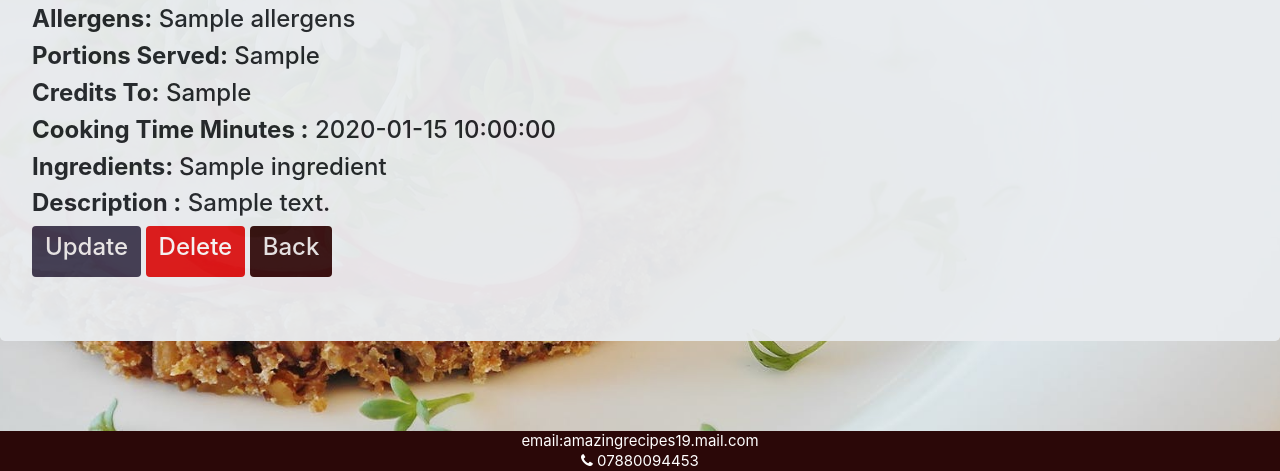
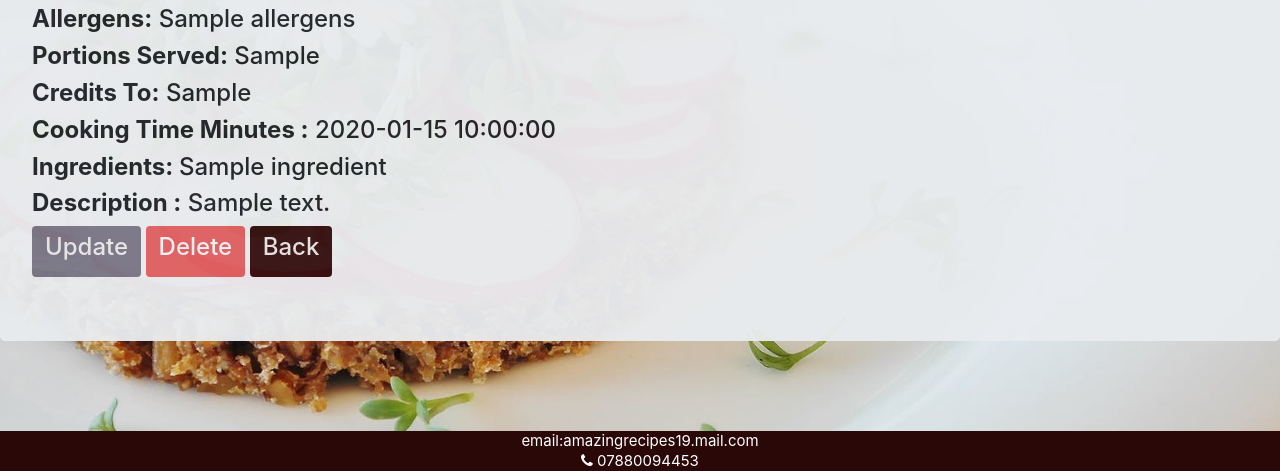
Before and after one commit to flo0909/flaskapp-project, a Flask app: page /results/ in a window 1280 px wide. Shown: the part 329-800 px from the top of the page. Run offline with Flask 2, Linux system fonts and the light colour scheme; a database or web service that is not in the repository returns one stand-in record (values such as "Sample title"); some libraries are stand-ins or nearby versions.

Commit message:
delete&update buttons disabled

```diff
--- a/templates/results.html
+++ b/templates/results.html
@@ -15,10 +15,10 @@
     <h4><strong>Ingredients: </strong>{{user.find_one({"Recipe_name":name }).Ingredients[0]}}</h4>
     <h4><strong>Description :</strong> {{user.find_one({"Recipe_name":name }).Description}}</h4>
 
-    <a class="btn updt" href="/update/{{user.find_one({'Recipe_name':name }).Recipe_name}}">
+    <a class="btn updt disabled" href="/update/{{user.find_one({'Recipe_name':name }).Recipe_name}}">
         <h4>Update</h4>
     </a>
-    <a class="btn delete" id="delete" href="/recipe/{{user.find_one({'Recipe_name':name }).Recipe_name}}">
+    <a class="btn delete disabled" id="delete" href="/recipe/{{user.find_one({'Recipe_name':name }).Recipe_name}}">
         <h4>Delete</h4>
     </a>
     <a class="btn back" id="back" href="{{url_for('find')}}">
```
